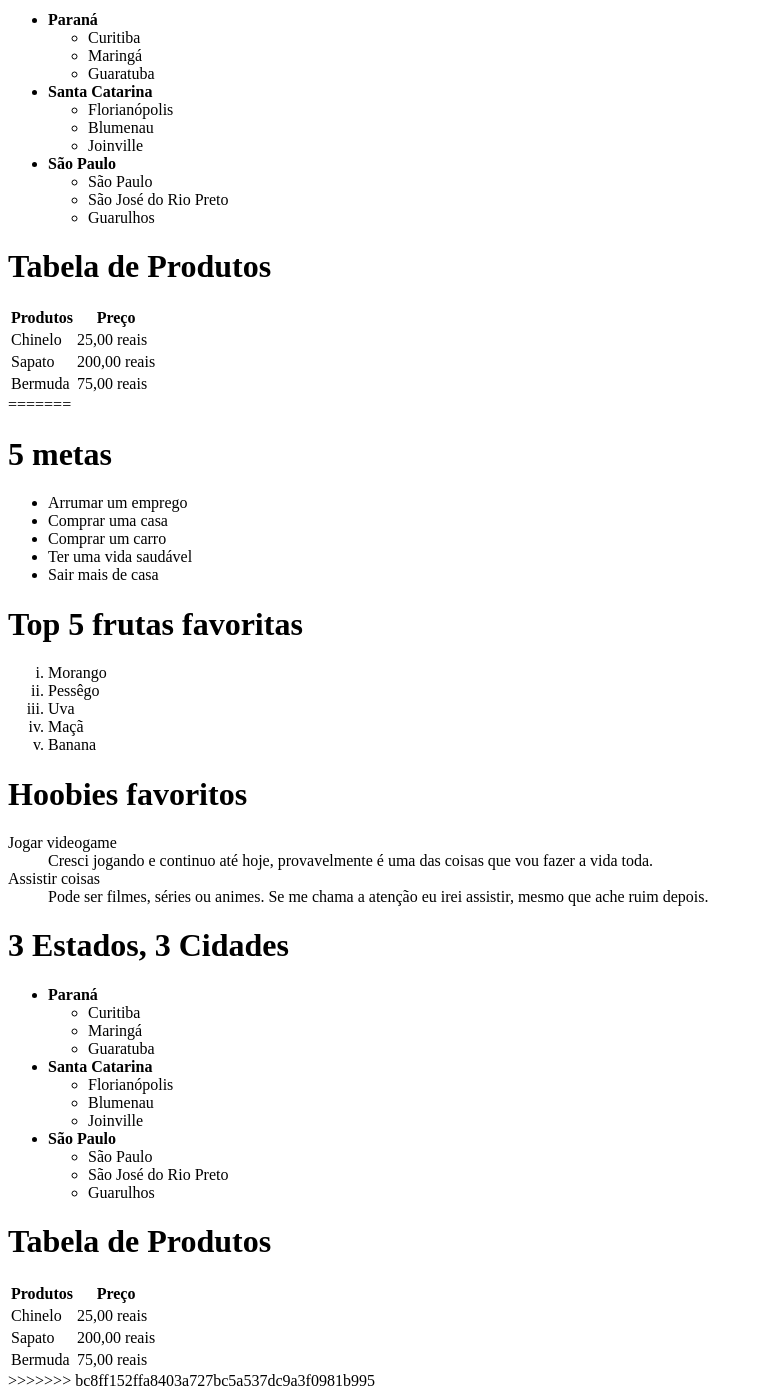
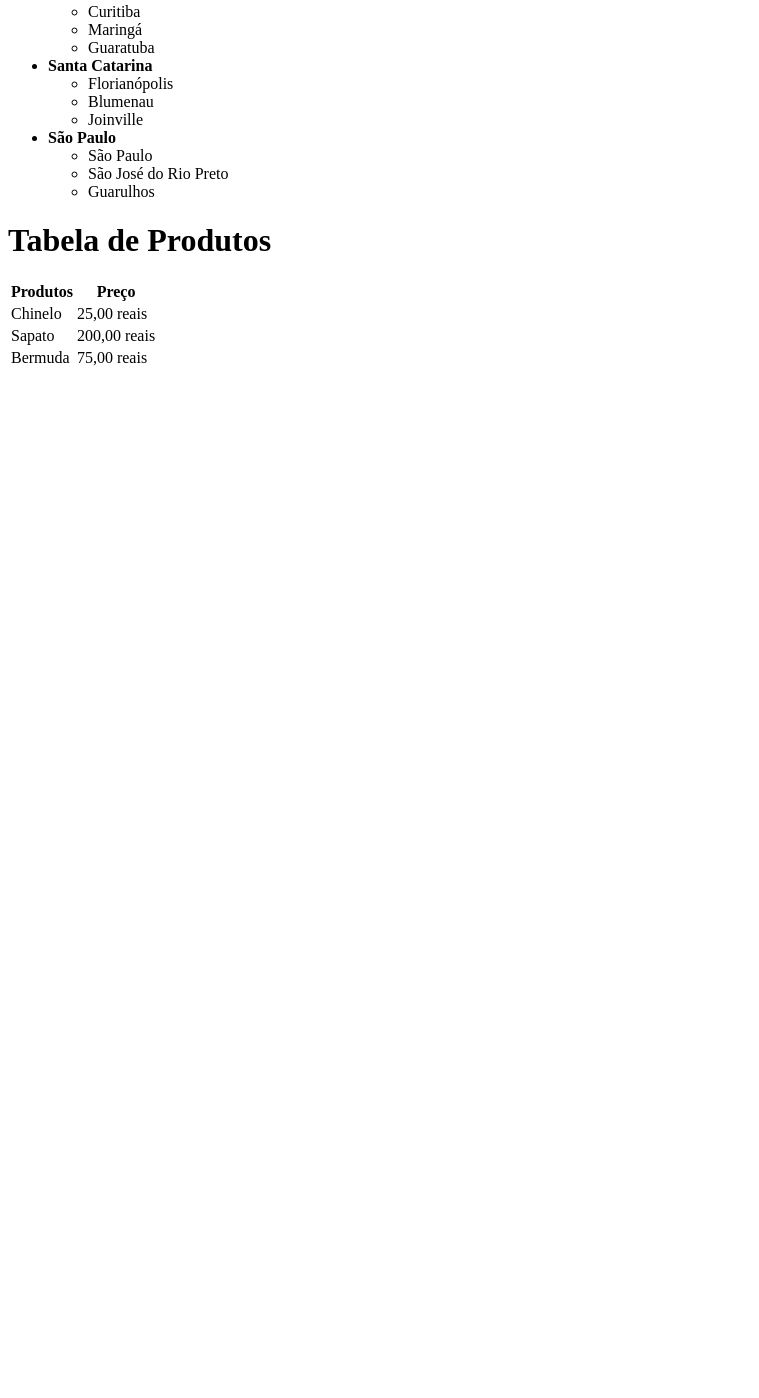
Before and after one commit to NathanDoliveira/Codefico-Modulo-5, a plain HTML site: page Modulo 5 Atividade 2.html in a window 1280 px wide. Shown: the part 587-1985 px from the top of the page, without its empty margins (0-759 px from the left). After the commit the page ends 965 px from the top, so only its background shows below. Drawn offline with Linux system fonts and the light colour scheme.

Commit message:
Update Modulo 5 Atividade 2.html

```diff
--- a/Modulo 5 Atividade 2.html
+++ b/Modulo 5 Atividade 2.html
@@ -1,4 +1,3 @@
-<<<<<<< HEAD
 <!DOCTYPE html>
 
 <html>
@@ -83,92 +82,4 @@
     </table>
 </body>
 
-
-=======
-<!DOCTYPE html>
-
-<html>
-
-<head>
-    <title>Listas e Tabelas</title>
-</head>
-
-
-<body>
-    <h1>5 metas</h1>
-    <ul>
-        <li>Arrumar um emprego</li>
-        <li>Comprar uma casa</li>
-        <li>Comprar um carro</li>
-        <li>Ter uma vida saudável</li>
-        <li>Sair mais de casa</li>
-    </ul>
-
-    <h1>Top 5 frutas favoritas</h1>
-    <ol type="i">
-        <li>Morango</li>
-        <li>Pessêgo</li>
-        <li>Uva</li>
-        <li>Maçã</li>
-        <li>Banana</li>
-    </ol>
-
-    <h1>Hoobies favoritos</h1>
-    <dl>
-        <dt>Jogar videogame</dt>
-        <dd>Cresci jogando e continuo até hoje, provavelmente é uma das coisas que vou fazer a vida toda.</dd>
-        <dt>Assistir coisas</dt>
-        <dd>Pode ser filmes, séries ou animes. Se me chama a atenção eu irei assistir, mesmo que ache ruim depois.</dd>
-    </dl>
-
-    <h1>3 Estados, 3 Cidades</h1>
-    <ul>
-        <li><b>Paraná</b></li>
-            <ul>
-                <li>Curitiba</li>
-                <li>Maringá</li>
-                <li>Guaratuba</li>
-            </ul>
-
-        <li><b>Santa Catarina</b></li>
-        <ul>
-            <li>Florianópolis</li>
-            <li>Blumenau</li>
-            <li>Joinville</li>
-        </ul>
-
-        <li><b>São Paulo</b></li>
-        <ul>
-            <li>São Paulo</li>
-            <li>São José do Rio Preto</li>
-            <li>Guarulhos</li>
-        </ul>
-    </ul>
-
-    <h1>Tabela de Produtos</h1>
-    <table>
-        <tr>
-            <th>Produtos</th>
-            <th>Preço</th>
-        </tr>
-
-        <tr>
-            <td>Chinelo</td>
-            <td>25,00 reais</td>
-        </tr>
-
-        <tr>
-            <td>Sapato</td>
-            <td>200,00 reais</td>
-        </tr>
-
-        <tr>
-            <td>Bermuda</td>
-            <td>75,00 reais</td>
-        </tr>
-    </table>
-</body>
-
-
->>>>>>> bc8ff152ffa8403a727bc5a537dc9a3f0981b995
 </html>
```
